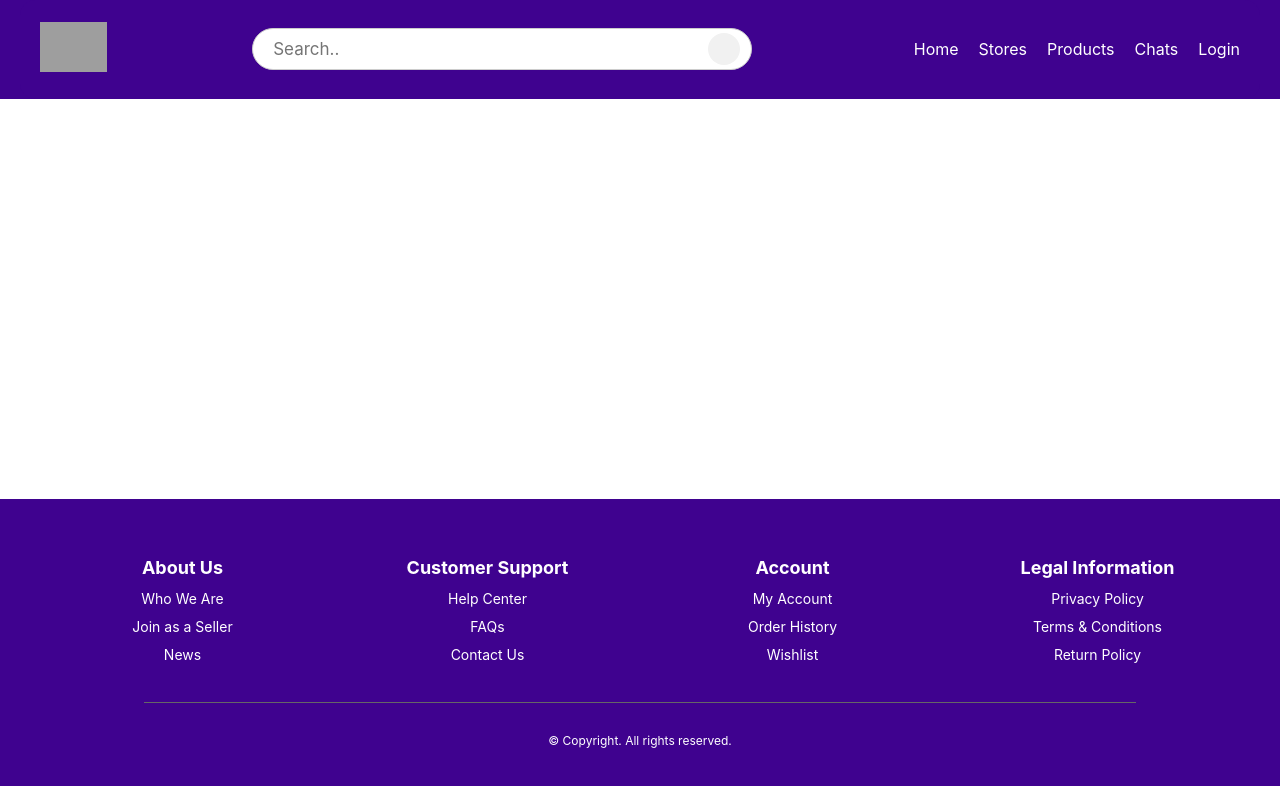
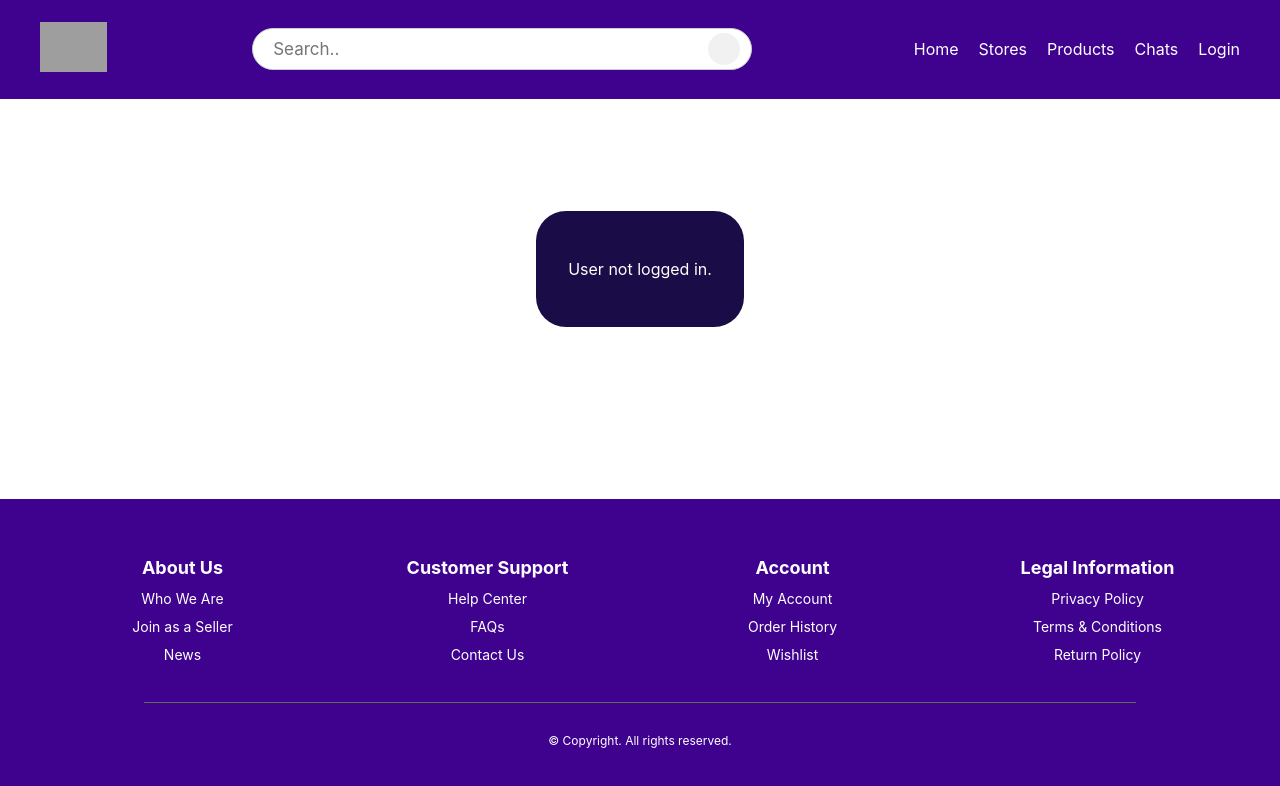
Before and after one commit to dog-Mangy/qatu-frontend, a Svelte app: page /profile in a window 1280 px wide. Shown: the top 786 px of the page. Built offline with nearby package versions, Linux system fonts and the light colour scheme; grey boxes are pictures that could not be loaded.

Commit message:
feat:User profile view

```diff
--- a/src/view/components/Footer.Component.svelte
+++ b/src/view/components/Footer.Component.svelte
@@ -1,3 +1,15 @@
+<script>
+  import { onMount } from 'svelte';
+  import { navigate } from 'svelte-routing';
+
+
+  function goToProfile() {
+    navigate('/profile');
+  }
+
+</script>
+
+
 <footer class="footer">
   <div class="footer-container">
     <div class="footer-column">
@@ -19,7 +31,7 @@
     <div class="footer-column">
       <h3>Account</h3>
       <ul>
-        <li><a href="#">My Account</a></li>
+        <li><a href="/profile">My Account</a></li>
         <li><a href="#">Order History</a></li>
         <li><a href="#">Wishlist</a></li>
       </ul>
--- /dev/null
+++ b/src/view/components/Profile.Component.svelte
@@ -0,0 +1,79 @@
+<script>
+  import { onMount } from 'svelte';
+  import { authViewModel } from '../../viewmodel/viewmodels/authViewModel'
+  import { navigate } from 'svelte-routing';
+
+  let user = null;
+  let loading = true;
+
+  onMount(async () => {
+    try {
+      user = await authViewModel.getUser();
+    } catch (err) {
+      console.error('Failed to load user:', err);
+      navigate('/login');
+    } finally {
+      loading = false;
+    }
+  });
+
+  function logout() {
+    authViewModel.logout();
+  }
+</script>
+
+<div class="center-container">
+  <div class="account-box">
+    {#if loading}
+      <p>Loading account...</p>
+    {:else if user}
+      <h2>My Account</h2>
+      <img src={user.picture} alt="Profile" class="profile-img" />
+      <p><strong>Name:</strong> {user.name}</p>
+      <p><strong>Email:</strong> {user.email}</p>
+      <button on:click={logout}>Log Out</button>
+    {:else}
+      <p>User not logged in.</p>
+    {/if}
+  </div>
+</div>
+
+<style>
+  .center-container {
+    display: flex;
+    justify-content: center;
+    align-items: center;
+    flex: 1;
+    height: 100%;
+  }
+
+  .account-box {
+    background: #1a0c46;
+    color: white;
+    border-radius: 30px;
+    padding: 2rem;
+    max-width: 350px;
+    text-align: center;
+  }
+
+  .profile-img {
+    border-radius: 50%;
+    height: 80px;
+    width: 80px;
+    margin-bottom: 1rem;
+  }
+
+  button {
+    margin-top: 1rem;
+    padding: 0.5rem 1rem;
+    background-color: #4caf50;
+    color: white;
+    border: none;
+    border-radius: 8px;
+    cursor: pointer;
+  }
+
+  button:hover {
+    background-color: #45a049;
+  }
+</style>
--- /dev/null
+++ b/src/view/routes/Profile.Router.svelte
@@ -0,0 +1,5 @@
+<script>
+    import Profile from '../components/Profile.Component.svelte';
+</script>
+
+<Profile></Profile>
--- a/src/view/routes/Router.js
+++ b/src/view/routes/Router.js
@@ -1,8 +1,10 @@
 import Login from './Login.Router.svelte';
 import Register from './Register.Router.svelte';
 import MainPage from './MainPage.Router.svelte'
+import Profile from './Profile.Router.svelte';
 
 export const routes = [
+  { path: '/profile', component: Profile},
   { path: '/login', component: Login },
   { path: '/register', component: Register },
   { path: '/', component: MainPage },
--- a/src/viewmodel/viewmodels/authViewModel.js
+++ b/src/viewmodel/viewmodels/authViewModel.js
@@ -63,5 +63,22 @@ export const authViewModel = {
 		catch (err) {
 			console.error('Social logout failed', err);
 		}
-	}
+	},
+	getUser: async () => {
+		let user = null;
+		try {
+			user = await authService.getUser();
+		} catch (err) {
+			console.error('Failed to get user', err);
+		}
+		return user;
+	},
+	logout: async () => {
+		try {
+			await authService.logout();
+			navigate('/login', { replace: true });
+		} catch (err) {
+			console.error('Logout failed', err);
+		}
+	},
 };
```
